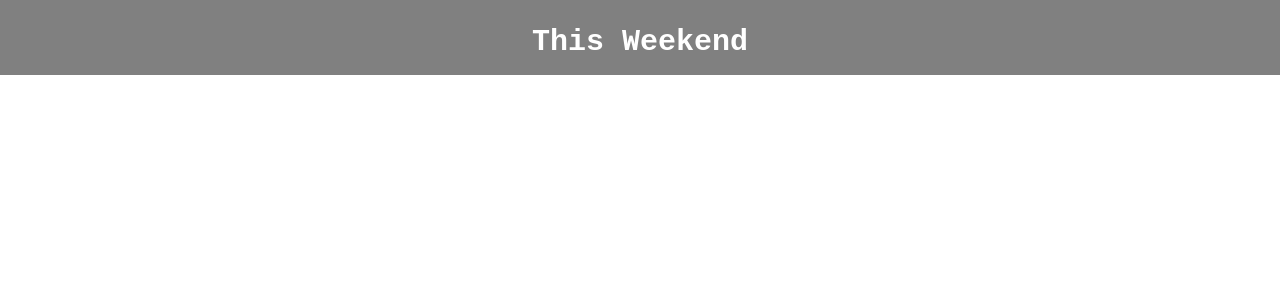
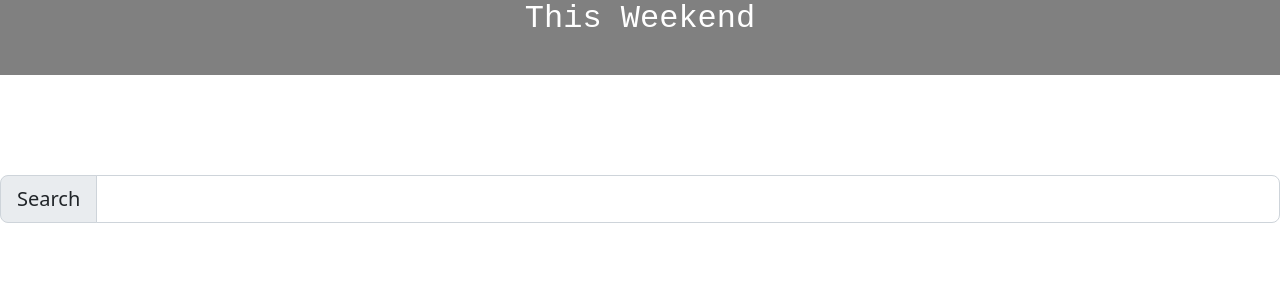
Before and after one commit to PeterwMcClelland/React-This-Weekend, a React (Create React App) app: page / in a window 1280 px wide. Shown: the top 300 px of the page. Built offline with nearby package versions, Linux system fonts and the light colour scheme.

Commit message:
search bar template

```diff
--- a/package.json
+++ b/package.json
@@ -6,7 +6,9 @@
     "@testing-library/jest-dom": "^5.16.5",
     "@testing-library/react": "^13.4.0",
     "@testing-library/user-event": "^13.5.0",
+    "bootstrap": "^5.2.2",
     "react": "^18.2.0",
+    "react-bootstrap": "^2.5.0",
     "react-dom": "^18.2.0",
     "react-scripts": "5.0.1",
     "web-vitals": "^2.1.4"
--- a/public/index.html
+++ b/public/index.html
@@ -39,5 +39,6 @@
       To begin the development, run `npm start` or `yarn start`.
       To create a production bundle, use `npm run build` or `yarn build`.
     -->
+
   </body>
 </html>
--- a/src/App.js
+++ b/src/App.js
@@ -1,10 +1,16 @@
 import './App.css';
 import Header from './components/Header';
+import Search from './components/SearchBar';
+
+import 'bootstrap/dist/css/bootstrap.min.css';
 
 function App() {
   return (
     <div>
       <Header></Header>
+    <body>
+      <Search></Search>
+    </body>
     </div>
   );
 }
--- a/src/components/SearchBar/index.js
+++ b/src/components/SearchBar/index.js
@@ -1,10 +1,20 @@
 import React from "react";
+import Form from 'react-bootstrap/Form';
+import InputGroup from 'react-bootstrap/InputGroup';
 
 function Search() {
 
     return (
-        <div>
+        <>
+        <InputGroup size="lg">
+        <InputGroup.Text id="inputGroup-sizing-lg">Search</InputGroup.Text>
+        <Form.Control
+          aria-label="Large"
+          aria-describedby="inputGroup-sizing-sm"
+        />
+      </InputGroup>
+        </>
+    );
+}
 
-        </div>
-    )
-}
+export default Search;
--- a/src/index.css
+++ b/src/index.css
@@ -25,6 +25,15 @@ header {
   color: white;
 }
 
-/* Body */
+/* Search Bar */
+
+.input-group {
+  position: relative;
+  display: flex;
+  flex-wrap: wrap;
+  align-items: stretch;
+  width: 100%;
+  margin-top: 100px;
+}
 
 /* Footer */
```
Also changed, not shown: 1 other file (tests, documents, lock files or other folders).
